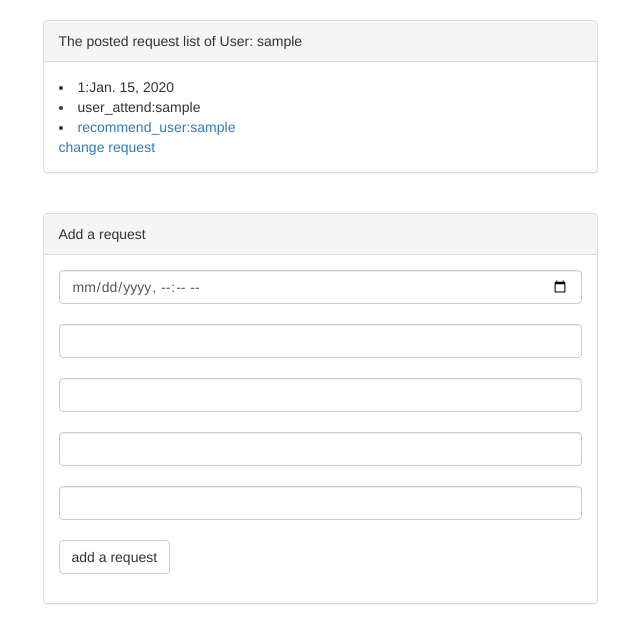
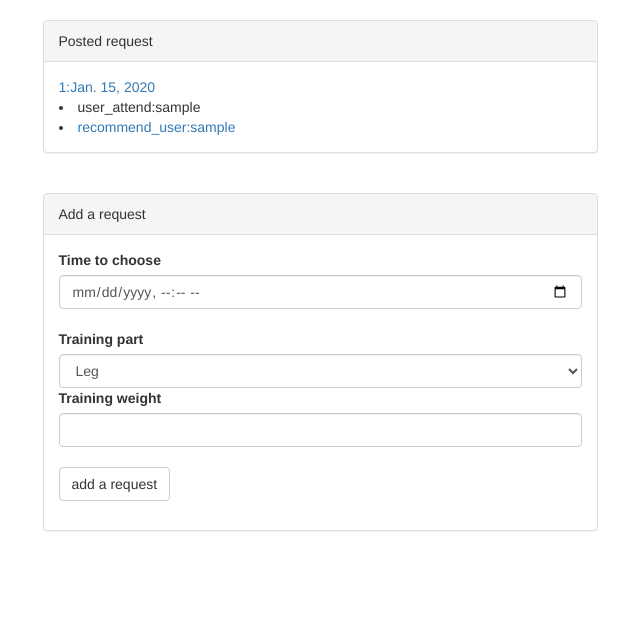
Before and after one commit to WeichenXu/Gym_Buddy, a Django app: page /1/request/ in a window 1280 px wide. Shown: the top 643 px of the page, without its empty margins (320-960 px from the left). Run offline with Django 3.2, Linux system fonts and the light colour scheme; tables that the repository leaves empty hold one stand-in row (values such as "Sample post"); some libraries are stand-ins or nearby versions.

Commit message:
update request input form

```diff
--- a/gym_buddy_site/gym_buddy_app/templates/gym_buddy_app/list_request.html
+++ b/gym_buddy_site/gym_buddy_app/templates/gym_buddy_app/list_request.html
@@ -12,7 +12,7 @@
     <div class="row">
         <div class="col-md-6 col-md-offset-3">
 <div class="panel panel-default">
-  <div class="panel-heading">The posted request list of User: {{user.user_name}}</div>
+  <div class="panel-heading">Posted request</div>
 
 {% if request_list %}
 
@@ -23,7 +23,7 @@
     <div class="panel-body">
 
         {# display all matched user#}
-        <li>{{request.id}}:{{request.request_time|date}}</li>
+        <a href="{% url 'gym_buddy_app:requestDetail' request.id  %}">{{request.id}}:{{request.request_time|date}}</a>
         {% for match in request.matched_request.all %}
             <li>user_attend:{{match.requester.user_name}}</li>
         {% empty %}
@@ -35,7 +35,6 @@
         {% empty %}
             <li>No recommend gym buddy yet.</li>
         {% endfor%}
-        <a href="/admin/gym_buddy_app/request/{{request.id}}/change/">change request</a>
       </div>
     {% endfor%}
 
@@ -61,11 +60,15 @@
 
 <form action="{% url 'gym_buddy_app:addRequest' user.id  %}" method="post">
     {% csrf_token %}
-
+    <label>Time to choose</label>
     <input type="datetime-local" name="time" class="form-control"/><br>
-    <input type="number" name="longitude" class="form-control"/><br>
-    <input type="number" name="latitude" class="form-control"/><br>
-    <input type="text" name="training_part" class="form-control"/><br>
+    <label>Training part</label>
+    <select name="training_part" class="form-control">
+        {% for k,v in choices%}
+            <option value="{{k}}">{{v}}
+        {% endfor %}
+    </select>
+    <label>Training weight</label>
     <input type="number" name="training_weight" class="form-control"/><br>
     <input type="submit" value="add a request" class="btn btn-default">
 </form>
--- a/gym_buddy_site/gym_buddy_app/urls.py
+++ b/gym_buddy_site/gym_buddy_app/urls.py
@@ -18,4 +18,7 @@ urlpatterns = [
     # ex:/gym_buddy/confirmRequest
     # parse the reqeust id through POST
     url(r'^(?P<user_id>[\d]+)/(?P<from_request_id>[\d]+)/(?P<to_request_id>[\d]+)/confirmRequest/$', views.confirmRequest, name='confirmRequest'),
+    # ex:/gym_buddy/requestDetail/
+    # parse the request id
+    url(r'^(?P<pk>[0-9]+)/requestDetail/$', views.requestView.as_view(), name='requestDetail'),
 ]
--- a/gym_buddy_site/gym_buddy_app/views.py
+++ b/gym_buddy_site/gym_buddy_app/views.py
@@ -1,8 +1,9 @@
-from django.shortcuts import render
+from django.shortcuts import get_object_or_404, render
 from django.http import HttpResponseRedirect, HttpResponse
 from django.utils import timezone
 from django.template import loader
 from django.urls import reverse
+from django.views import generic
 
 from .models import User, Request
 
@@ -24,6 +25,7 @@ def RequestView(request, user_id):
     context = {
         'user': user,
         'request_list': request_list,
+        'choices': Request.TRAINING_CHOICES,
     }
     return HttpResponse(template.render(context, request))
 
@@ -110,3 +112,8 @@ def recommend(request_id):
     for rec in recommend_req:
         req.recommend_request.add(rec)
     req.save()
+
+# Show the detail of the request
+class requestView(generic.DetailView):
+    model = Request
+    template_name = 'gym_buddy_app/request_detail.html'
```
